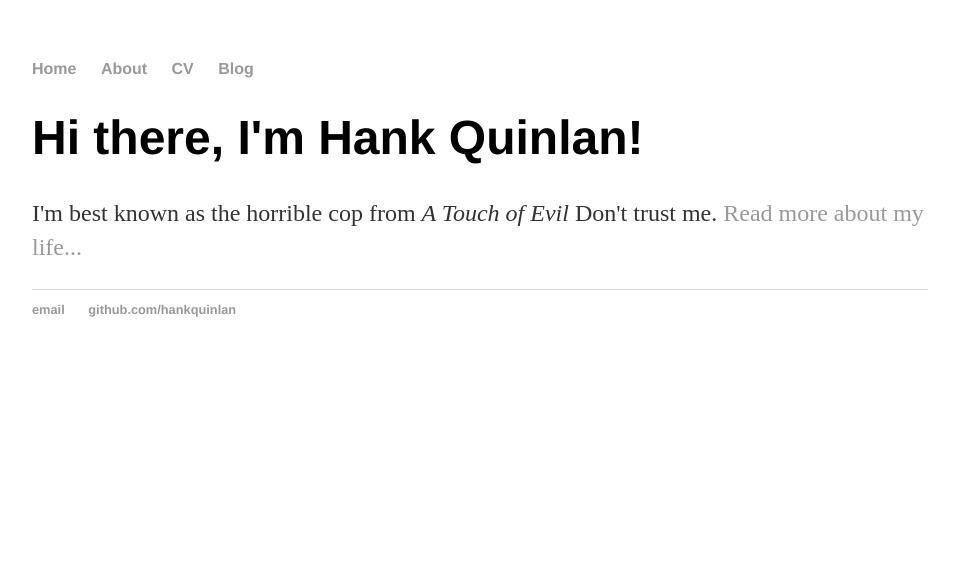
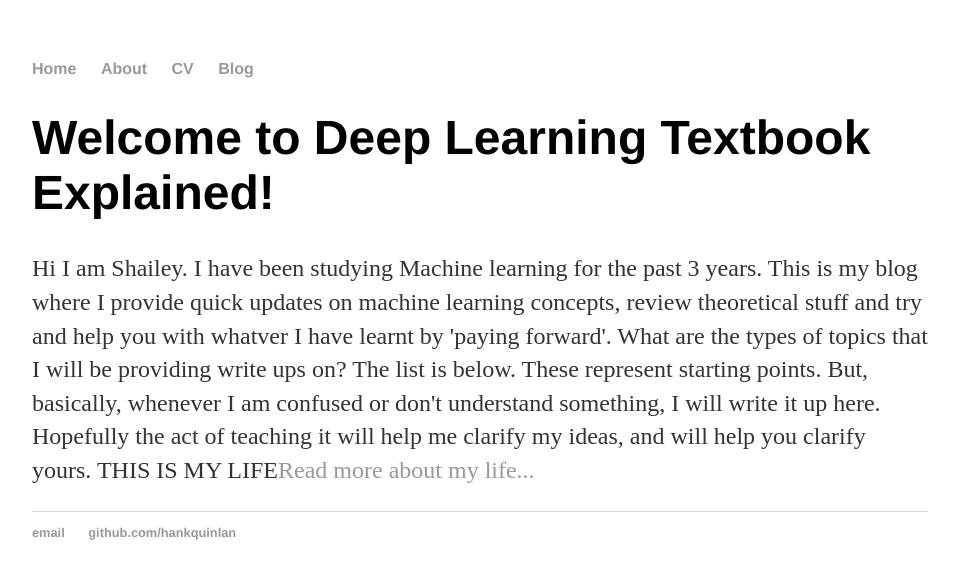
Before and after one commit to shailey123/shailey123.github.io, a Jekyll site: the page built from index.html, in a window 1280 px wide. Shown: the top 579 px of the page, without its empty margins (160-1119 px from the left). Built offline with Jekyll 4.4.1, drawn with Linux system fonts in a browser that asks for light colours.

Commit message:
Update index.html

```diff
--- a/index.html
+++ b/index.html
@@ -1,8 +1,10 @@
 ---
 layout: default
-title: Hank Quinlan, Horrible Cop
+title: Deep Learning by Goodfellow et al Decoded
 ---
 <div class="blurb">
-	<h1>Hi there, I'm Hank Quinlan!</h1>
-	<p>I'm best known as the horrible cop from <em>A Touch of Evil</em> Don't trust me. <a href="/about">Read more about my life...</a></p>
+	<h1>Welcome to Deep Learning Textbook Explained!</h1>
+	<p>Hi I am Shailey. I have been studying Machine learning for the past 3 years. This is my blog where I provide quick updates on machine learning concepts, review theoretical stuff and try and help you with whatver I have learnt by 'paying forward'.
+		What are the types of topics that I will be providing write ups on? The list is below. These represent starting points. But, basically, whenever I am confused or don't understand something, I will write it up here. Hopefully the act of teaching it will help me clarify my ideas, and will help you clarify yours.
+		THIS IS MY LIFE<a href="/about">Read more about my life...</a></p>
 </div><!-- /.blurb -->
```
